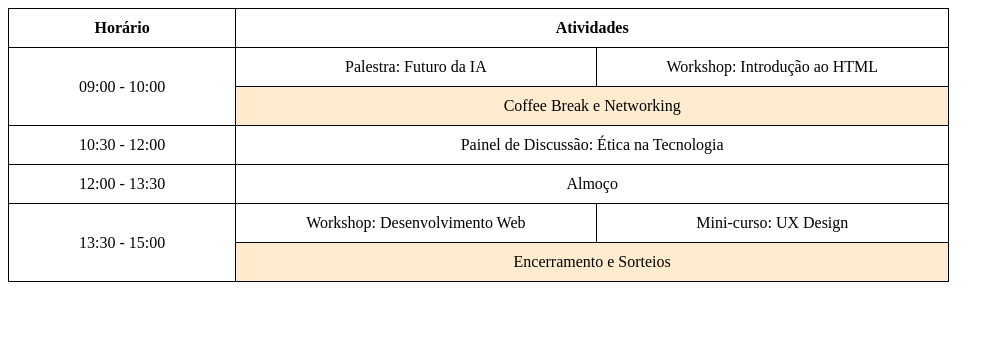
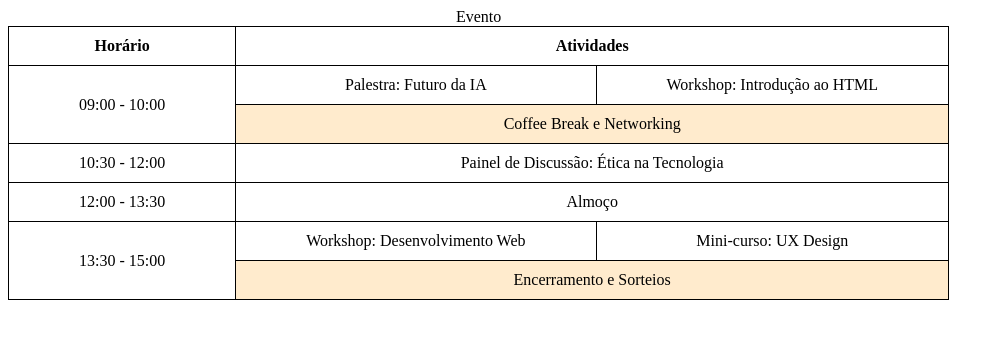
Before and after one commit to webtech-journey/journey-02-teste-02-Silas-Hoffmann, a plain HTML site: page index.html in a window 1280 px wide. Shown: the whole page, without its empty margins (0-1004 px from the left). Drawn offline with Linux system fonts and the light colour scheme.

Commit message:
Titulo Adicionado

```diff
--- a/index.html
+++ b/index.html
@@ -9,6 +9,7 @@
 <body>
 
     <table style="border: 1px solid black; border-collapse: collapse; text-align: center;">
+        <caption>Evento</caption>
         <tr><th>Horário</th><th colspan="2">Atividades</th></tr>
 
         <tr><td rowspan="2">09:00 - 10:00</td><td>Palestra: Futuro da IA</td><td>Workshop: Introdução ao HTML</td></tr>
```
